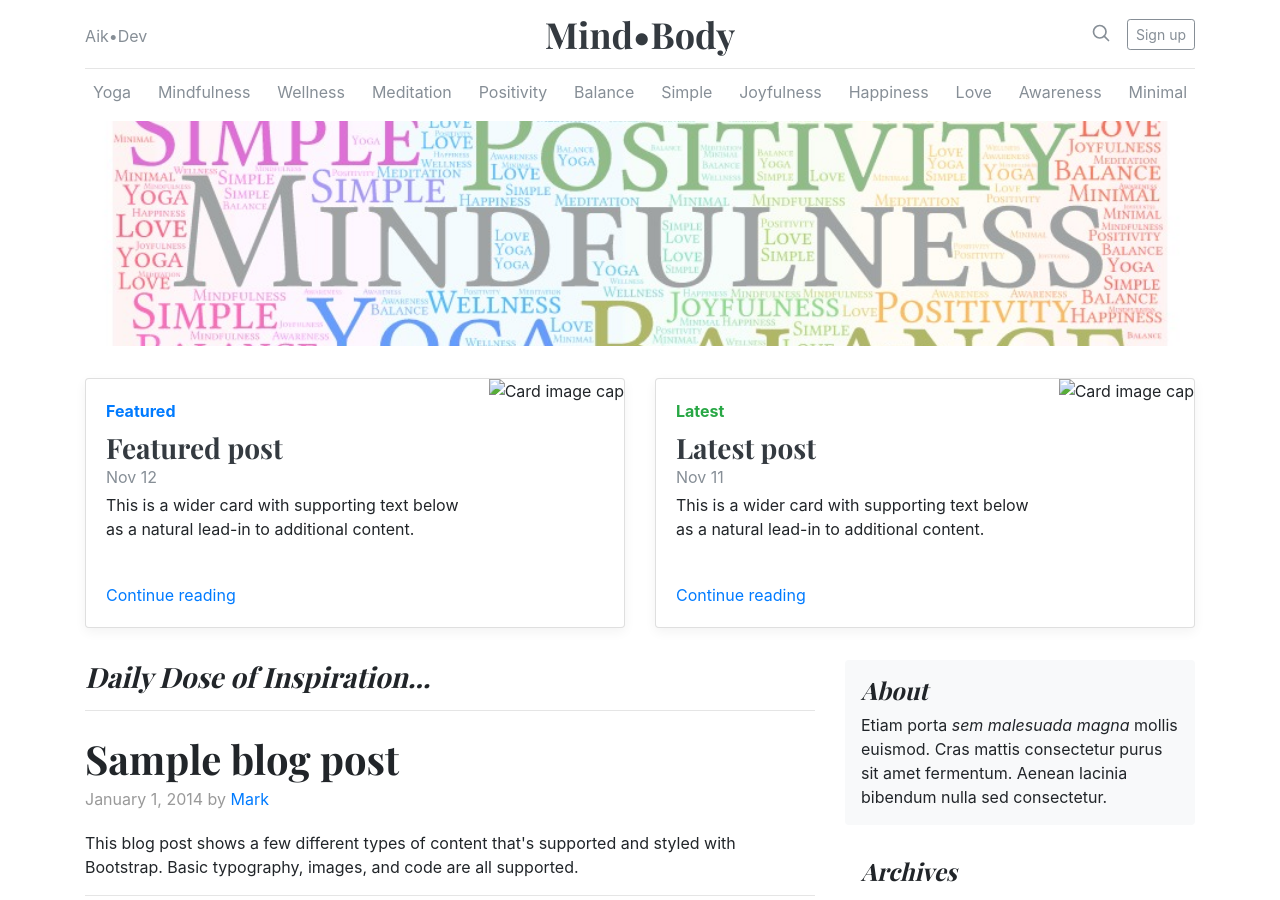
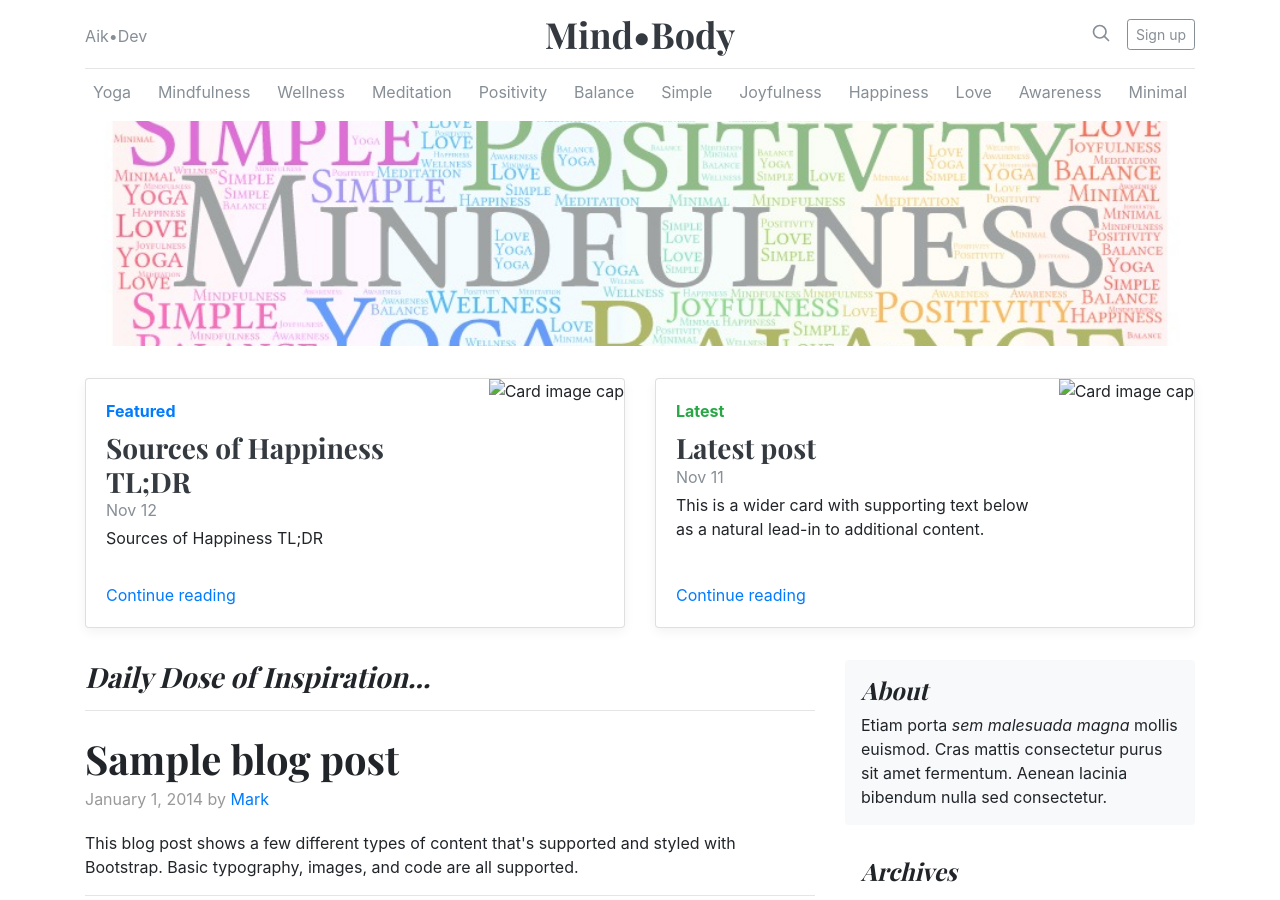
Before and after one commit to aik6980/aik6980.github.io, a Jekyll site: the page built from _wellness/index.md, in a window 1280 px wide and 900 px high. Built offline with Jekyll 4.4.1, drawn with Linux system fonts in a browser that asks for light colours; nearby versions of some CDN libraries.

Commit message:
committed

```diff
--- a/_layouts/mindbody/blog.html
+++ b/_layouts/mindbody/blog.html
@@ -63,16 +63,33 @@
         </div>
       </div>
 
+      {% assign posts = site.wellness
+        | where_exp: "item", "item.layout contains 'post'"
+      %}
+      {% assign featured_posts = posts
+        | where_exp: "item", "item.tags contains 'featured'"
+      %}
+
+      {% comment %}
+      <!-- debug -->
+      <div>
+        {% for item in featured_posts %}
+          <p>{{ item.url }}</p>
+          <p>{{ item.date }}</p>
+        {% endfor %}
+      </div>
+      {% endcomment %}
+
       <div class="row mb-2">
         <div class="col-md-6">
           <div class="card flex-md-row mb-4 box-shadow h-md-250">
             <div class="card-body d-flex flex-column align-items-start">
               <strong class="d-inline-block mb-2 text-primary">Featured</strong>
               <h3 class="mb-0">
-                <a class="text-dark" href="#">Featured post</a>
+                <a class="text-dark" href="#">{{ featured_posts.first.title }}</a>
               </h3>
               <div class="mb-1 text-muted">Nov 12</div>
-              <p class="card-text mb-auto">This is a wider card with supporting text below as a natural lead-in to additional content.</p>
+              <p class="card-text mb-auto">{{ featured_posts.first.title }}</p>
               <a href="#">Continue reading</a>
             </div>
             <img class="card-img-right flex-auto d-none d-lg-block" data-src="holder.js/200x250?theme=thumb" alt="Card image cap">
```
Also changed, not shown: _wellness/posts/2018-02-source-of-happiness-tldr.md (+1 -0 lines).
